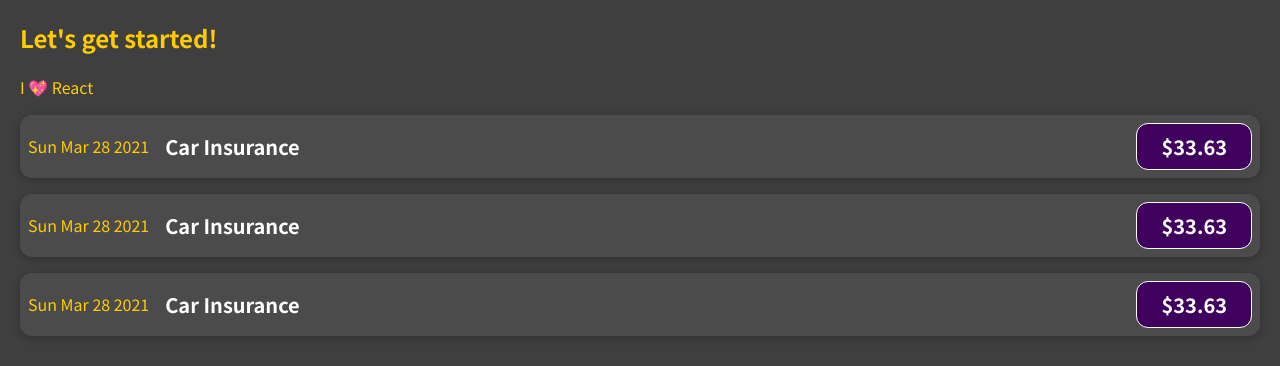
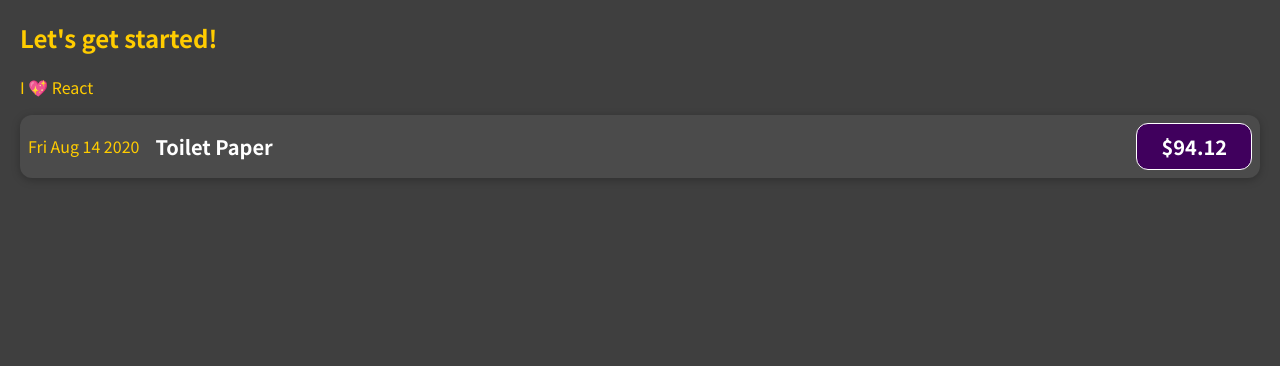
Before and after one commit to tysongf/expensify, a JavaScript app: page / in a window 1280 px wide. Shown: the top 366 px of the page. Built offline with nearby package versions, Linux system fonts and the light colour scheme.

Commit message:
load expenses into ExpenseItem component using props.

```diff
--- a/src/App.js
+++ b/src/App.js
@@ -1,14 +1,42 @@
 import ExpenseItem from "./components/ExpenseItem";
 
 function App() {
+   const expenses = [
+      {
+         id: "e1",
+         title: "Toilet Paper",
+         amount: 94.12,
+         date: new Date(2020, 7, 14),
+      },
+      {
+         id: "e2",
+         title: "New TV",
+         amount: 799.49,
+         date: new Date(2021, 2, 12),
+      },
+      {
+         id: "e3",
+         title: "Car Insurance",
+         amount: 294.67,
+         date: new Date(2021, 2, 28),
+      },
+      {
+         id: "e4",
+         title: "New Desk (Wooden)",
+         amount: 450,
+         date: new Date(2021, 5, 12),
+      },
+   ];
+
    return (
       <div>
          <h2>Let's get started!</h2>
          <p>I 💖 React</p>
-
-         <ExpenseItem />
-         <ExpenseItem />
-         <ExpenseItem />
+         <ExpenseItem
+            title={expenses[0].title}
+            amount={expenses[0].amount}
+            date={expenses[0].date}
+         />
       </div>
    );
 }
--- a/src/components/ExpenseItem.js
+++ b/src/components/ExpenseItem.js
@@ -1,16 +1,16 @@
 import "./ExpenseItem.css";
 
-function ExpenseItem() {
+function ExpenseItem(props) {
    const expenseDate = new Date(2021, 2, 28);
    const expenseTitle = "Car Insurance";
    const expenseAmount = 33.63;
 
    return (
       <div className="expense-item">
-         <div>{expenseDate.toDateString()}</div>
+         <div>{props.date.toDateString()}</div>
          <div className="expense-item__description">
-            <h2>{expenseTitle}</h2>
-            <div className="expense-item__price">${expenseAmount}</div>
+            <h2>{props.title}</h2>
+            <div className="expense-item__price">${props.amount}</div>
          </div>
       </div>
    );
```
